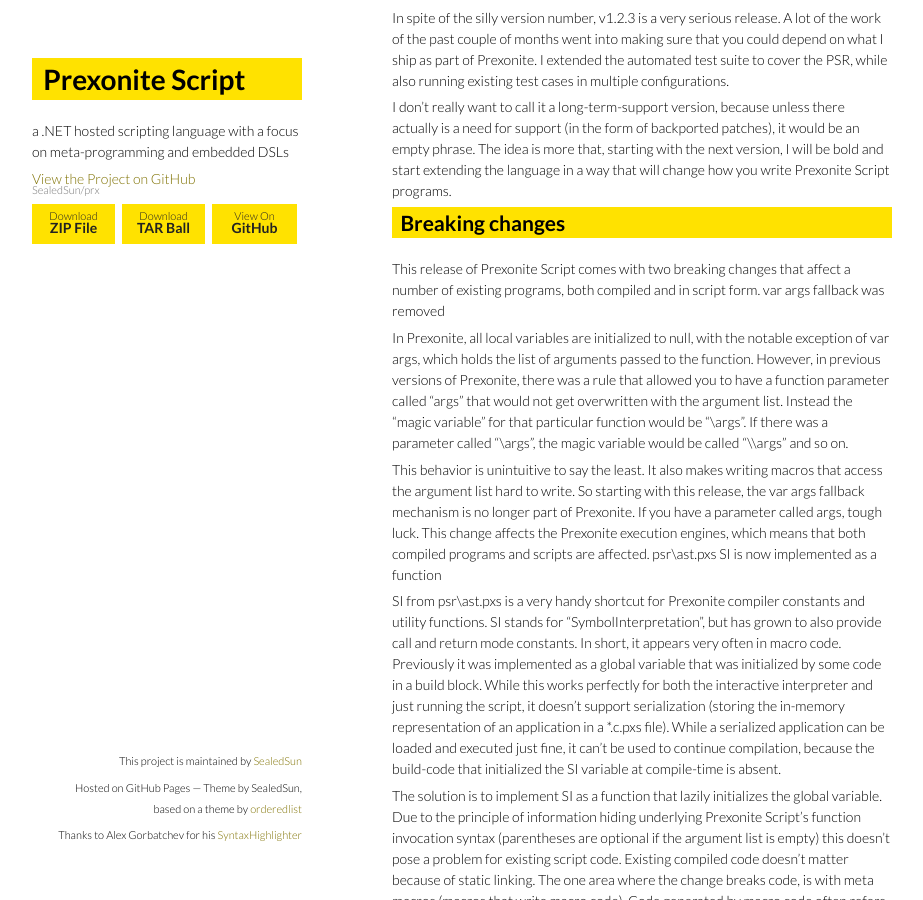
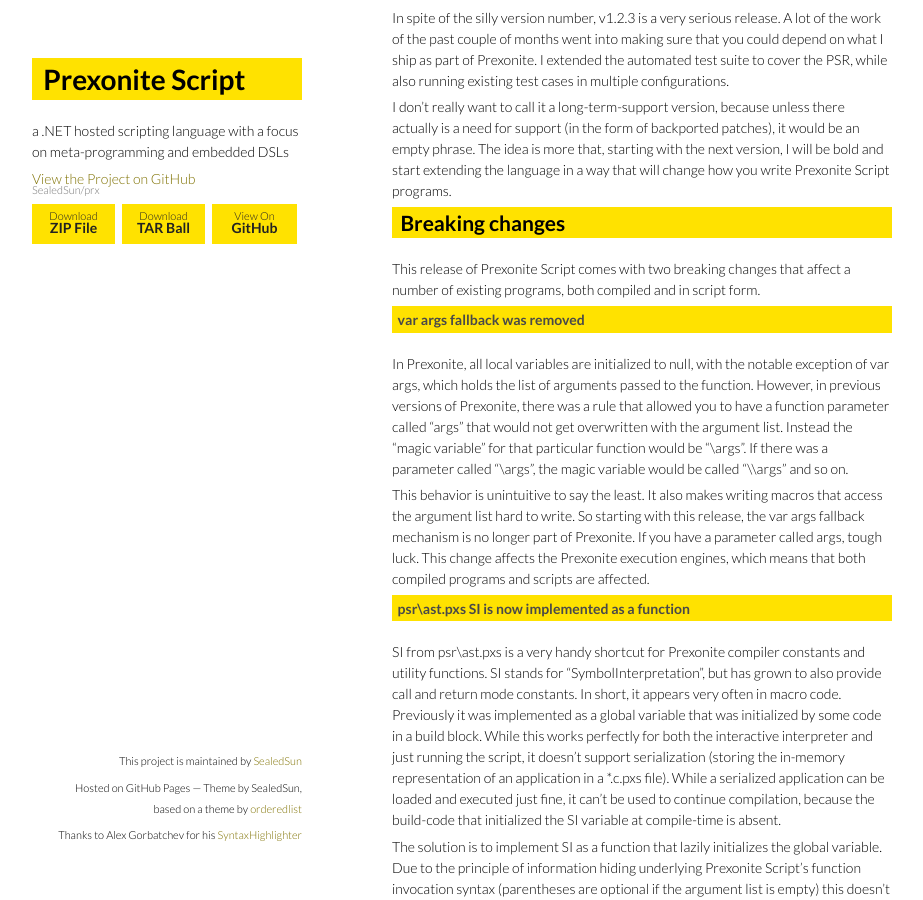
Before and after one commit to chklauser/prx, a Jekyll site: the page built from _posts/2011-10-18-prexonite-1-2-3-best-friends-forever.md, in a window 1280 px wide and 900 px high, scrolled down 593 px. Shown: the whole window, without its empty margins (178-1101 px from the left). Built offline with Jekyll 4.4.1, drawn with Linux system fonts in a browser that asks for light colours; nearby versions of some CDN libraries.

```diff
--- a/_posts/2011-10-18-prexonite-1-2-3-best-friends-forever.md
+++ b/_posts/2011-10-18-prexonite-1-2-3-best-friends-forever.md
@@ -24,12 +24,14 @@ I don't really want to call it a long-term-support version, because unless there
 ### Breaking changes
 
 This release of Prexonite Script comes with two breaking changes that affect a number of existing programs, both compiled and in script form.
-var args fallback was removed
+
+#### var args fallback was removed
 
 In Prexonite, all local variables are initialized to null, with the notable exception of var args, which holds the list of arguments passed to the function. However, in previous versions of Prexonite, there was a rule that allowed you to have a function parameter called "args" that would not get overwritten with the argument list. Instead the "magic variable" for that particular function would be "\\args". If there was a parameter called "\\args", the magic variable would be called "\\\\args" and so on.
 
 This behavior is unintuitive to say the least. It also makes writing macros that access the argument list hard to write. So starting with this release, the var args fallback mechanism is no longer part of Prexonite. If you have a parameter called args, tough luck. This change affects the Prexonite execution engines, which means that both compiled programs and scripts are affected.
-psr\\ast.pxs SI is now implemented as a function
+
+#### psr\\ast.pxs SI is now implemented as a function
 
 SI from psr\\ast.pxs is a very handy shortcut for Prexonite compiler constants and utility functions. SI stands for "SymbolInterpretation", but has grown to also provide call and return mode constants. In short, it appears very often in macro code. Previously it was implemented as a global variable that was initialized by some code in a build block. While this works perfectly for both the interactive interpreter and just running the script, it doesn't support serialization (storing the in-memory representation of an application in a \*.c.pxs file). While a serialized application can be loaded and executed just fine, it can't be used to continue compilation, because the build-code that initialized the SI variable at compile-time is absent.
 
```
